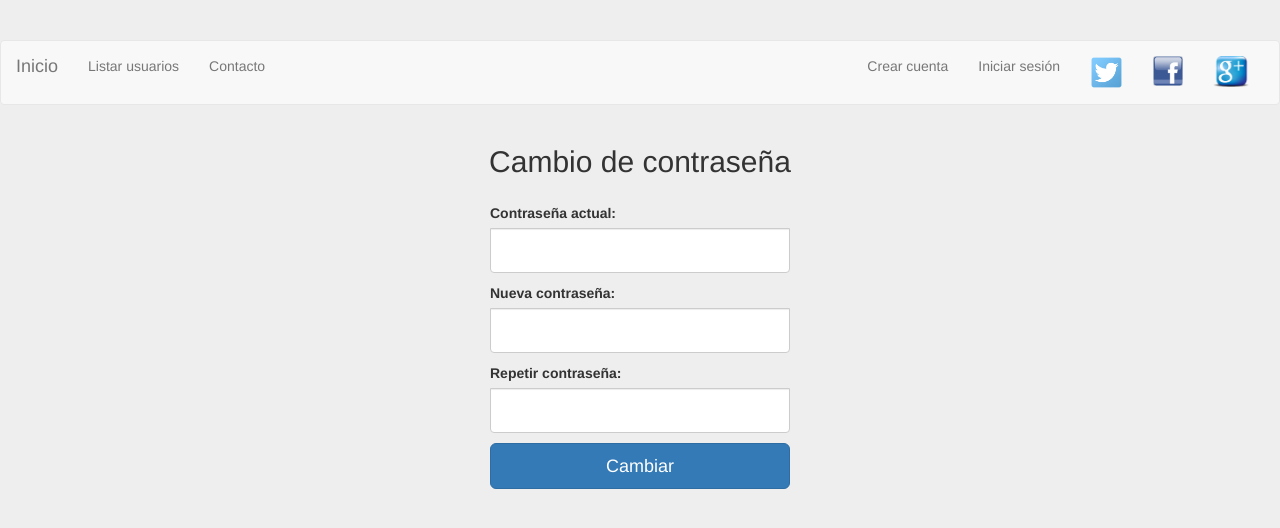
After one commit to yadiracobas/python-social-auth, a Django app: page /users/change_password/ in a window 1280 px wide. The commit adds this page. Shown: the top 528 px of the page. Run offline with Django 3.2, Linux system fonts and the light colour scheme; parts of the project's set-up code (start-up, migrations or seed data) failed here and were passed over; some libraries are stand-ins or nearby versions.

Commit message:
add change password form

```diff
--- a/apps/userprofiles/forms.py
+++ b/apps/userprofiles/forms.py
@@ -13,7 +13,6 @@ class UserChangeForm(forms.ModelForm):
 
     def clean_password(self):
         return self.initial["password"]
-
 
 class UserForm(forms.ModelForm):
 
@@ -147,7 +146,6 @@ class UserForm(forms.ModelForm):
 					'last_mom_name','gender', 'mobile_no',
 					'date_of_birth', 'avatar', ]
 
-
 class SigninUserForm(forms.ModelForm):
 
 	username = forms.CharField(label= '',
@@ -199,3 +197,28 @@ class ContactForm(forms.Form):
     										'rows': '8',
     										'cols': '37',})
     							)
+
+class ChangePasswordForm(forms.Form):
+
+    actual_password = forms.CharField(
+        label='Contraseña actual',
+        min_length=5,
+        widget=forms.PasswordInput(attrs={'class': 'form-control'}))
+
+    password = forms.CharField(
+        label='Nueva contraseña',
+        min_length=5,
+        widget=forms.PasswordInput(attrs={'class': 'form-control'}))
+
+    password2 = forms.CharField(
+        label='Repetir contraseña',
+        min_length=5,
+        widget=forms.PasswordInput(attrs={'class': 'form-control'}))
+
+    def clean_password2(self):
+        """Comprueba que password y password2 sean iguales."""
+        password = self.cleaned_data['password']
+        password2 = self.cleaned_data['password2']
+        if password != password2:
+            raise forms.ValidationError('Las contraseñas no coinciden.')
+        return password2
--- a/apps/userprofiles/templates/base.html
+++ b/apps/userprofiles/templates/base.html
@@ -44,7 +44,9 @@
       <a href="{% url 'userprofiles:user-add' %}">Crear cuenta</a>
     </li>
 		{% if user.is_authenticated %}
-			<li>
+
+      <li><a href="{% url 'userprofiles:change_password'%}">Cambiar contraseña</a></li>
+      <li>
       {% if user.avatar %}
         <img src="/{{user.avatar}}" alt="avatar">
       {% else %}
--- /dev/null
+++ b/apps/userprofiles/templates/change_password.html
@@ -0,0 +1,15 @@
+{% extends 'base.html'%}
+{% block title %} Cambiar contraseña {% endblock %}
+{% load staticfiles %}
+{% block header %}
+<link rel="stylesheet" href="{% static "css/signin.css" %}">
+{% endblock %}
+{% block content %}
+<div class="container">
+	<h2 align="center">Cambio de contraseña</h2>
+	<form action="" method="post" class="form-signin">{% csrf_token %}
+		{{changePasswordForm.as_p}}
+		<input type="submit" value="Cambiar" class="btn btn-lg btn-primary btn-block"/>
+	</form>
+</div>
+{% endblock %}
--- a/apps/userprofiles/templates/home.html
+++ b/apps/userprofiles/templates/home.html
@@ -1,4 +1,5 @@
 {% extends 'base.html'%}
+{% block title %} Inicio {% endblock %}
 {% block content %}
 <a name="fb_share" type="button" share_url="/users/user_list/">Compartir</a>{% if messages %}
     <div class="row dj-messages">
--- a/apps/userprofiles/urls.py
+++ b/apps/userprofiles/urls.py
@@ -10,5 +10,6 @@ urlpatterns = [
     url(r'user/add/$', UserCreate.as_view(), name='user-add'),
     url(r'user/(?P<pk>[0-9]+)/$', UserUpdate.as_view(), name='user-update'),
     url(r'user/(?P<pk>[0-9]+)/delete/$', UserDelete.as_view(), name='user-delete'),
+    url(r'^change_password/$', views.change_password, name = 'change_password'),
     url(r'^contact/$', views.contact_view, name = 'contact'),
 ]
--- a/apps/userprofiles/views.py
+++ b/apps/userprofiles/views.py
@@ -2,6 +2,7 @@
 from django.shortcuts import render, redirect
 from django.core.urlresolvers import reverse
 from django.contrib import messages
+from django.contrib.auth.hashers import make_password
 from django.views.generic import ListView, DetailView
 from django.views.generic.edit import CreateView, UpdateView, DeleteView
 from django.core.urlresolvers import reverse_lazy
@@ -108,6 +109,19 @@ def contact_view(request):
 			'error': error,}
 	return render(request, 'contact.html', ctx)
 
+def change_password(request):
+    if request.method == 'POST':
+        changePasswordForm = ChangePasswordForm(request.POST)
+        if changePasswordForm.is_valid():
+            request.user.password = make_password(changePasswordForm.cleaned_data['password'])
+            request.user.save()
+            messages.success(request, 'La contraseña se ha sido cambiado con exito!.')
+            return redirect(reverse('home'))
+    else:
+        changePasswordForm = ChangePasswordForm()
+    return render(request, 'change_password.html', {'changePasswordForm': changePasswordForm})
+
+
 # def update_user_social_data(strategy, *args, **kwargs):
 #     """Set the name and avatar for a user only if is new.
 #     """
```
